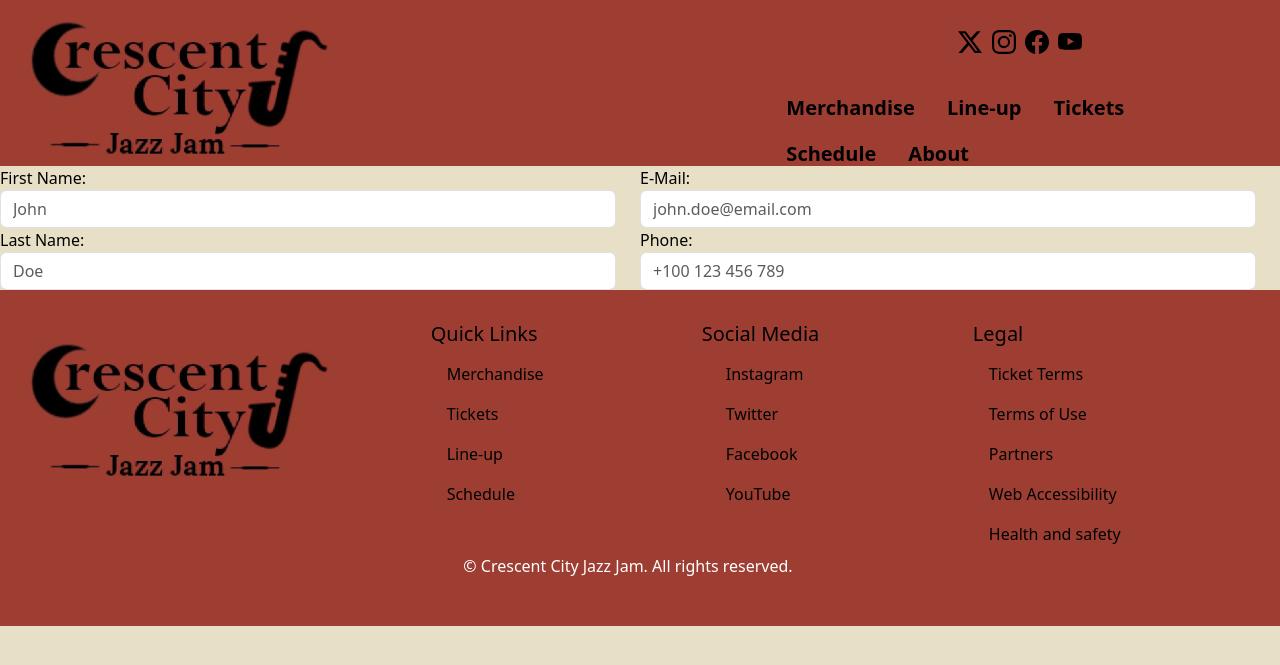
After one commit to julius-ingeli/team3-website, a PHP site: page /signup.php in a window 1280 px wide. The commit adds this page. Shown: the top 665 px of the page. Run offline with PHP 8.4, Linux system fonts and the light colour scheme.

Commit message:
signup start

```diff
--- a/header.php
+++ b/header.php
@@ -1,7 +1,7 @@
 <head>
     <meta charset="UTF-8">
     <meta name="viewport" content="width=device-width, initial-scale=1.0">
-    <title> Jazz festival (placeholder) </title>
+    <title>Jazz festival</title>
     <link href="https://cdn.jsdelivr.net/npm/bootstrap@5.3.2/dist/css/bootstrap.min.css" rel="stylesheet" integrity="sha384-T3c6CoIi6uLrA9TneNEoa7RxnatzjcDSCmG1MXxSR1GAsXEV/Dwwykc2MPK8M2HN" crossorigin="anonymous">
     <link rel="stylesheet" href="style.css">
 </head>
--- /dev/null
+++ b/signup.php
@@ -0,0 +1,31 @@
+<!DOCTYPE html>
+<html lang="en">
+<?php include 'header.php' ?>
+<body>
+	<div style="container">
+		<div style="row">
+			<div style="col">
+				<form>
+					<div class="form-group">
+						<div class="row">
+							<div class="col">
+								<label for="fname">First Name:</label>
+								<input type="text" class="form-control" id="fname" placeholder="John" name="fname" required>
+								<label for="lname">Last Name:</label>
+								<input type="text" class="form-control" id="lname" placeholder="Doe" name="lname" required>
+							</div>
+							<div class="col">
+								<label for="email">E-Mail:</label>
+								<input type="text" class="form-control" id="email" placeholder="john.doe@email.com" name="email" required>
+								<label for="phone">Phone:</label>
+								<input type="phone" class="form-control" id="phone" placeholder="+100 123 456 789" name="phone">
+							</div>
+						</div>
+					</div>
+				</form>
+			</div>
+		</div>
+	</div>
+</body>
+<?php include 'footer.php' ?>
+</html>
```
Also changed, not shown: login.php (added, +10 -0 lines).
